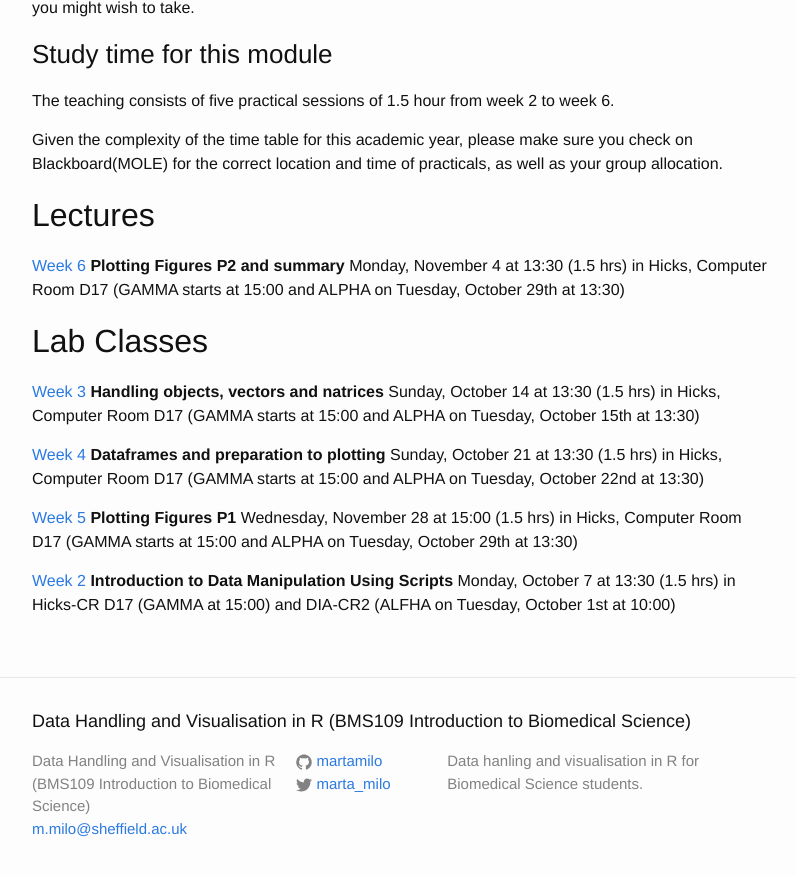
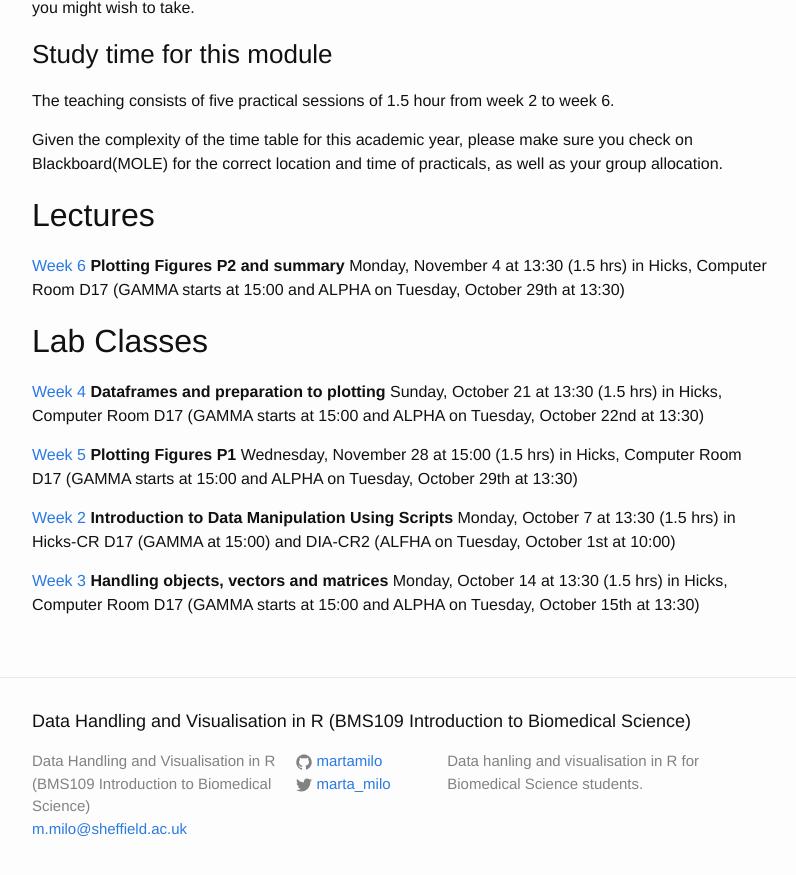
Before and after one commit to sods/R_data_handling, a Jekyll site: the page built from overview.md, in a window 1280 px wide and 900 px high, scrolled down 1020 px. Shown: the top 875 px of the window, without its empty margins (238-1034 px from the left). Built offline with Jekyll 4.4.1, drawn with Linux system fonts in a browser that asks for light colours.

```diff
--- a/_posts/2019-10-14-week-2-basics-of-vectors-matrices.md
+++ b/_posts/2019-10-14-week-2-basics-of-vectors-matrices.md
@@ -1,11 +1,11 @@
 ---
 layout: lab
 title: Week 3
-date: 2018-10-14 13:30
+date: 2019-10-14 13:30
 session: 2019-2020
 length: 1.5
 venue: Hicks, Computer Room D17 (GAMMA starts at 15:00 and ALPHA on Tuesday, October 15th at 13:30)
-tagline: Handling objects, vectors and natrices
+tagline: Handling objects, vectors and matrices
 ---
 
 The slides for the session will be available after the last seession on Tuesday, October 15th.
```
